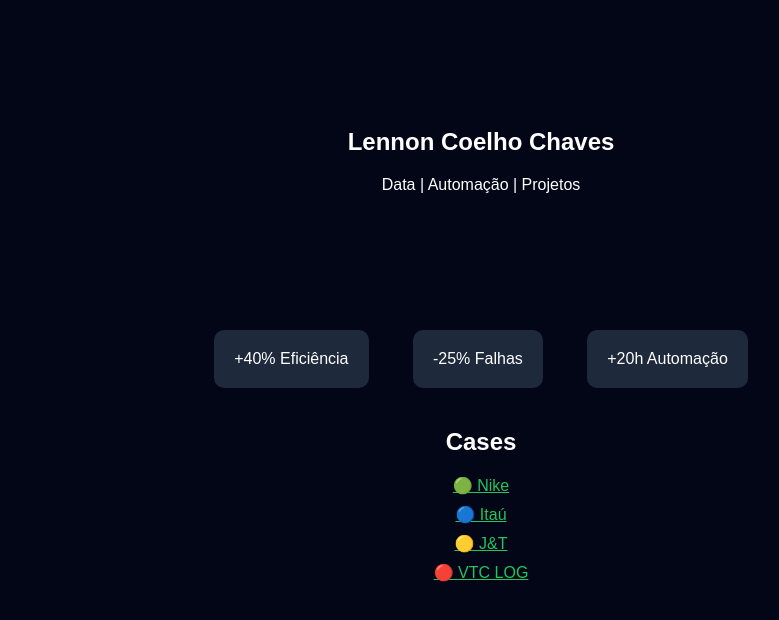
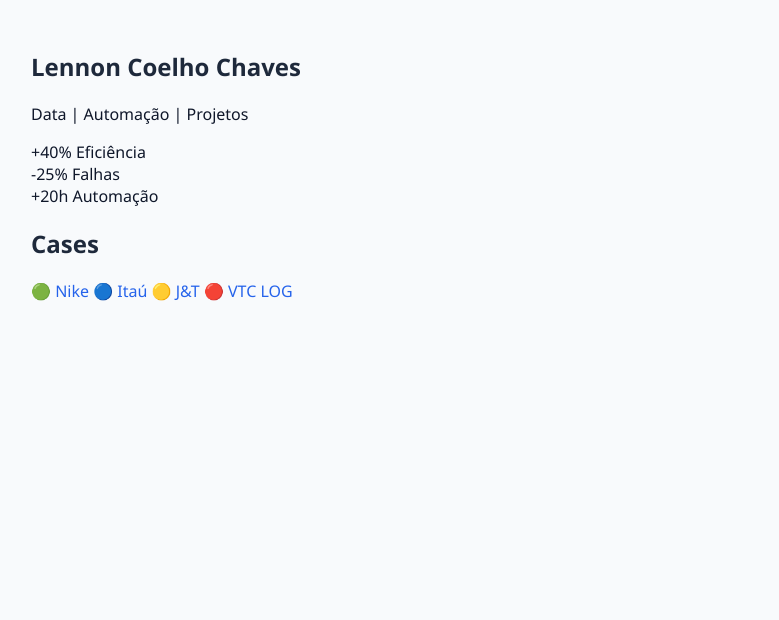
Before and after one commit to ENGLennonCoelho/ENGLennonCoelho, a plain HTML site: page in.html in a window 1280 px wide. Shown: the whole page, without its empty margins (159-938 px from the left). Drawn offline with Linux system fonts and the light colour scheme.

Commit message:
Update style.css

```diff
--- a/style.css
+++ b/style.css
@@ -1,29 +1,54 @@
 body {
-    background: #020617;
-    color: white;
-    font-family: Arial;
-    text-align: center;
+    font-family: 'Segoe UI', Arial;
+    max-width: 900px;
+    margin: auto;
+    padding: 30px;
+    background: #f8fafc; /* fundo claro */
+    color: #0f172a; /* texto escuro */
 }
 
-.hero {
-    padding: 100px;
+/* TÍTULOS */
+h1, h2, h3 {
+    color: #1e293b;
 }
 
-.card {
-    display: inline-block;
-    margin: 20px;
-    padding: 20px;
-    background: #1e293b;
-    border-radius: 10px;
-    transition: 0.3s;
+/* DESTAQUE */
+strong {
+    color: #0ea5e9;
 }
 
-.card:hover {
-    transform: scale(1.1);
+/* LINKS */
+a {
+    color: #2563eb;
+    text-decoration: none;
 }
 
-a {
-    display: block;
-    margin: 10px;
-    color: #22c55e;
+a:hover {
+    text-decoration: underline;
 }
+
+/* SEÇÕES */
+hr {
+    border: none;
+    border-top: 1px solid #e2e8f0;
+    margin: 30px 0;
+}
+
+/* BADGES CENTRAL */
+p img {
+    margin: 5px;
+}
+
+/* CARDS VISUAIS */
+.section {
+    background: white;
+    padding: 25px;
+    border-radius: 12px;
+    margin-bottom: 25px;
+    box-shadow: 0 4px 10px rgba(0,0,0,0.05);
+}
+
+/* LISTAS */
+li {
+    margin: 8px 0;
+}
```
